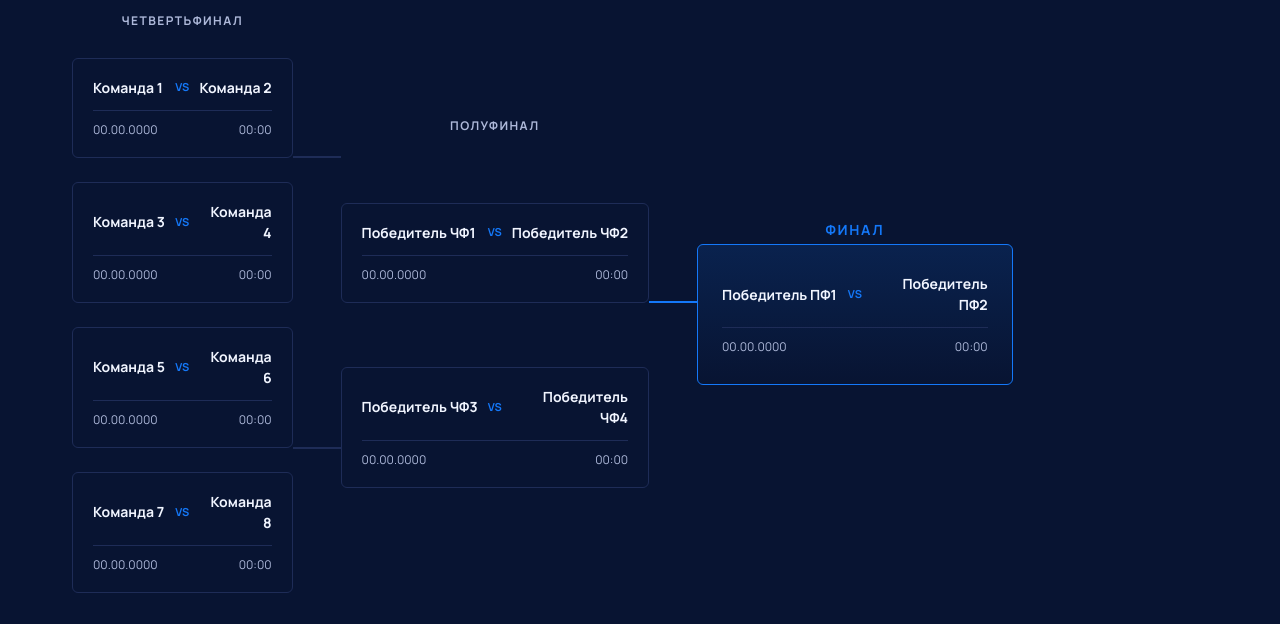
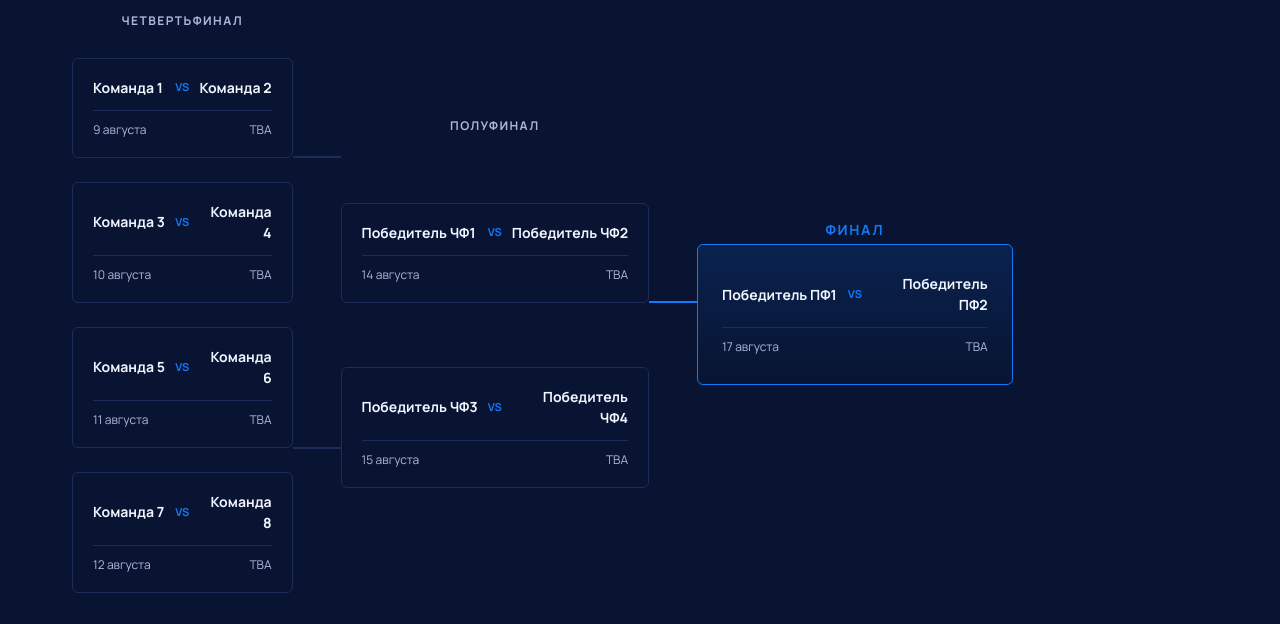
Before and after one commit to vaqqqz/sl-football, a plain HTML site: page index.html in a window 1280 px wide. Shown: the part 7480-8104 px from the top of the page. Drawn offline with Linux system fonts and the light colour scheme.

Commit message:
Update index.html

```diff
--- a/index.html
+++ b/index.html
@@ -229,8 +229,8 @@
                 <span class="match-team">Команда 2</span>
               </div>
               <div class="match-meta">
-                <span>00.00.0000</span>
-                <span>00:00</span>
+                <span>9 августа</span>
+                <span>TBA</span>
               </div>
             </article>
 
@@ -241,8 +241,8 @@
                 <span class="match-team">Команда 4</span>
               </div>
               <div class="match-meta">
-                <span>00.00.0000</span>
-                <span>00:00</span>
+                <span>10 августа</span>
+                <span>TBA</span>
               </div>
             </article>
 
@@ -253,8 +253,8 @@
                 <span class="match-team">Команда 6</span>
               </div>
               <div class="match-meta">
-                <span>00.00.0000</span>
-                <span>00:00</span>
+                <span>11 августа</span>
+                <span>TBA</span>
               </div>
             </article>
 
@@ -265,8 +265,8 @@
                 <span class="match-team">Команда 8</span>
               </div>
               <div class="match-meta">
-                <span>00.00.0000</span>
-                <span>00:00</span>
+                <span>12 августа</span>
+                <span>TBA</span>
               </div>
             </article>
           </div>
@@ -288,8 +288,8 @@
                 <span class="match-team">Победитель ЧФ2</span>
               </div>
               <div class="match-meta">
-                <span>00.00.0000</span>
-                <span>00:00</span>
+                <span>14 августа</span>
+                <span>TBA</span>
               </div>
             </article>
 
@@ -300,8 +300,8 @@
                 <span class="match-team">Победитель ЧФ4</span>
               </div>
               <div class="match-meta">
-                <span>00.00.0000</span>
-                <span>00:00</span>
+                <span>15 августа</span>
+                <span>TBA</span>
               </div>
             </article>
           </div>
@@ -322,8 +322,8 @@
                 <span class="match-team">Победитель ПФ2</span>
               </div>
               <div class="match-meta">
-                <span>00.00.0000</span>
-                <span>00:00</span>
+                <span>17 августа</span>
+                <span>TBA</span>
               </div>
             </article>
           </div>
```
